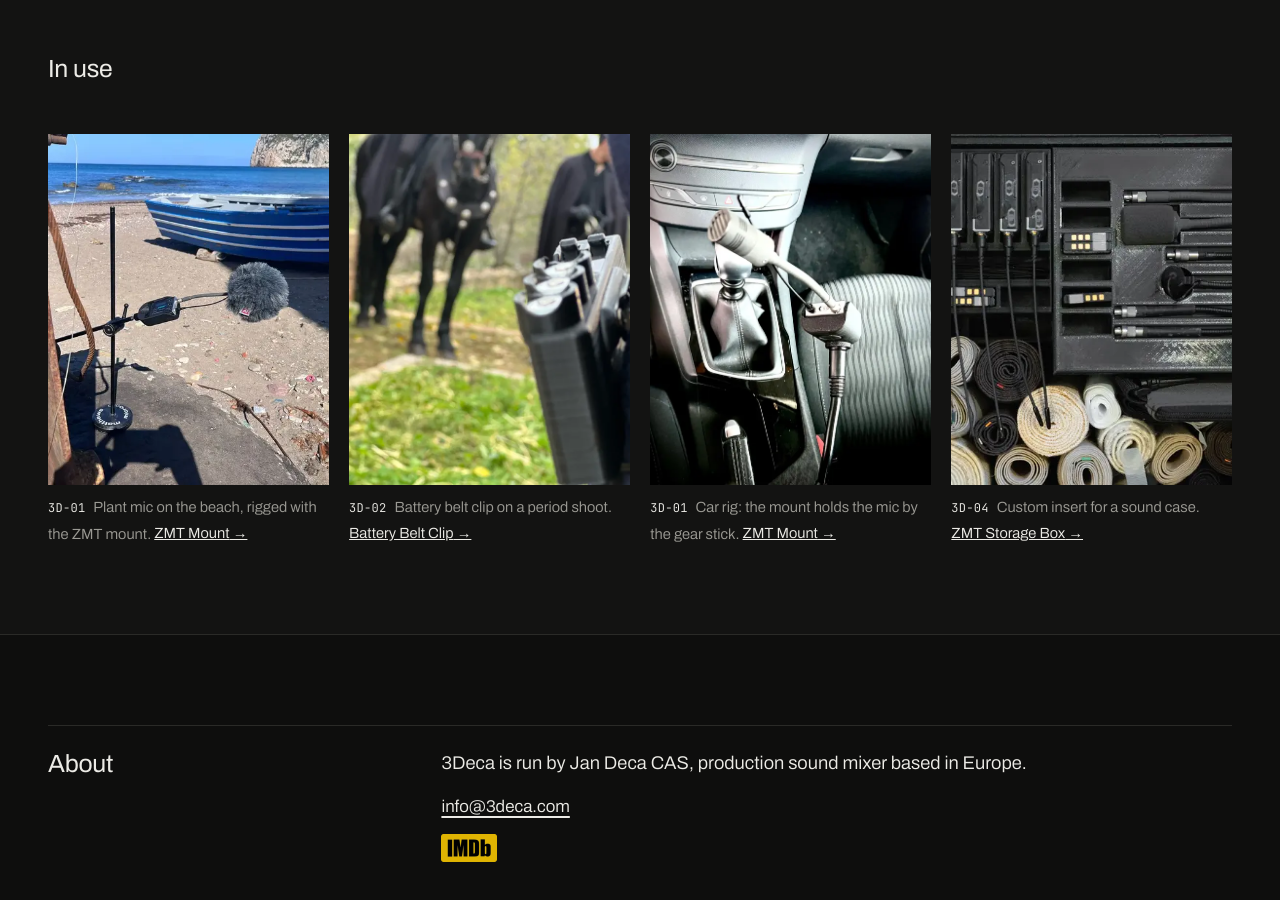
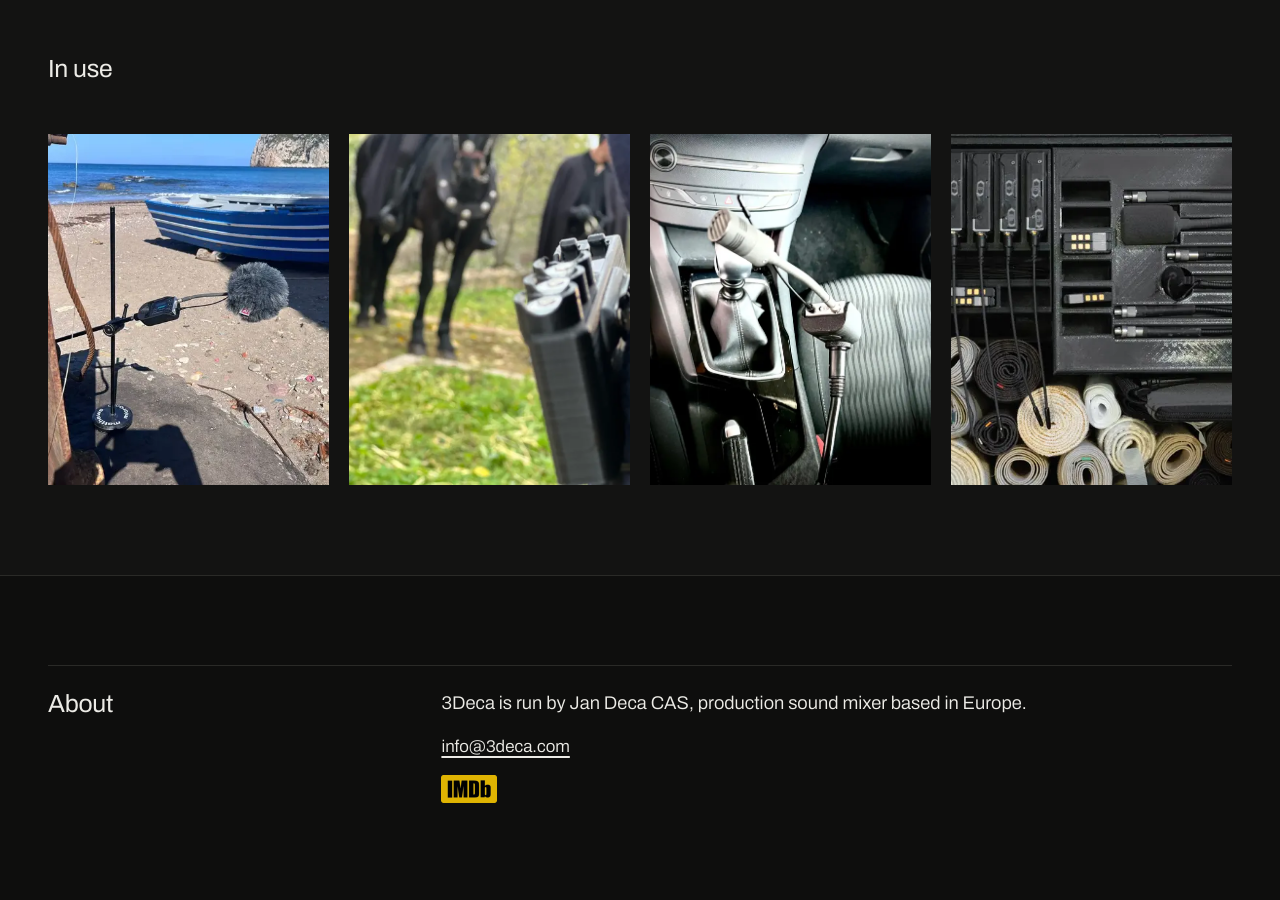
Before and after one commit to decafonia-design/3deca.com, a plain HTML site: page public/index.html in a window 1280 px wide. Shown: the part 1720-2620 px from the top of the page. Drawn offline with Linux system fonts and the light colour scheme.

Commit message:
Remove In use captions and product notes
Co-Authored-By: Claude Opus 5.5 <noreply@anthropic.com>
Claude-Session: https://claude.ai/code/session_01WuJ9pce7WtUGuA7NiUMn65

```diff
--- a/content.json
+++ b/content.json
@@ -305,7 +305,6 @@
           "Carbon / nylon"
         ]
       ],
-      "note": "Custom sizes and radio mic storage box on request.",
       "options": [
         {
           "label": "Size",
@@ -495,7 +494,6 @@
           "Carbon / nylon, support in ABS"
         ]
       ],
-      "note": "Price depends on the number of bays.",
       "options": [
         {
           "label": "Bays",
--- a/public/css/style.css
+++ b/public/css/style.css
@@ -197,7 +197,7 @@ body { font-weight: 350; }
 .uses { list-style: none; margin: 0; padding: 0; display: grid; gap: clamp(14px, 1.6vw, 24px); grid-template-columns: repeat(2, 1fr); }
 @media (min-width: 900px) { .uses { grid-template-columns: repeat(4, 1fr); } }
 .use figure { margin: 0; }
-.use-media { aspect-ratio: 4 / 5; overflow: hidden; background: var(--photo); }
+.use-media { display: block; aspect-ratio: 4 / 5; overflow: hidden; background: var(--photo); }
 .use-media img { width: 100%; height: 100%; object-fit: cover; }
 .use figcaption { margin-top: 0.75rem; font-size: 0.92rem; line-height: 1.45; color: var(--ink-2); }
 .use figcaption .code { color: var(--ink); margin-right: 0.3rem; }
--- a/public/index.html
+++ b/public/index.html
@@ -164,29 +164,13 @@
         <h2 id="use-title" class="section-title">In use</h2>
       </div>
       <ul class="uses" role="list"><li class="use">
-          <figure>
-            <div class="use-media"><img src="img/zmt-mount/02-1600.webp" srcset="img/zmt-mount/02-720.webp 720w, img/zmt-mount/02-1600.webp 1280w" sizes="(min-width: 900px) 25vw, 50vw" width="1280" height="960" alt="On location: a plant mic with a furry windshield rigged on a stand on a beach, next to a blue fishing boat." loading="lazy" decoding="async"></div>
-            <figcaption><span class="code">3D-01</span> Plant mic on the beach, rigged with the ZMT mount.
-              <a href="zmt-mount/">ZMT Mount<span class="sr-only"> product page</span> →</a></figcaption>
-          </figure>
+          <a class="use-media" href="zmt-mount/"><img src="img/zmt-mount/02-1600.webp" srcset="img/zmt-mount/02-720.webp 720w, img/zmt-mount/02-1600.webp 1280w" sizes="(min-width: 900px) 25vw, 50vw" width="1280" height="960" alt="On location: a plant mic with a furry windshield rigged on a stand on a beach, next to a blue fishing boat." loading="lazy" decoding="async"></a>
         </li><li class="use">
-          <figure>
-            <div class="use-media"><img src="img/batterybeltclip/02-1600.webp" srcset="img/batterybeltclip/02-720.webp 591w, img/batterybeltclip/02-1600.webp 1314w" sizes="(min-width: 900px) 25vw, 50vw" width="1314" height="1600" alt="The belt clip worn on set, with a black horse and a costumed actor in the background." loading="lazy" decoding="async"></div>
-            <figcaption><span class="code">3D-02</span> Battery belt clip on a period shoot.
-              <a href="batterybeltclip/">Battery Belt Clip<span class="sr-only"> product page</span> →</a></figcaption>
-          </figure>
+          <a class="use-media" href="batterybeltclip/"><img src="img/batterybeltclip/02-1600.webp" srcset="img/batterybeltclip/02-720.webp 591w, img/batterybeltclip/02-1600.webp 1314w" sizes="(min-width: 900px) 25vw, 50vw" width="1314" height="1600" alt="The belt clip worn on set, with a black horse and a costumed actor in the background." loading="lazy" decoding="async"></a>
         </li><li class="use">
-          <figure>
-            <div class="use-media"><img src="img/zmt-mount/07-1600.webp" srcset="img/zmt-mount/07-720.webp 687w, img/zmt-mount/07-1600.webp 1527w" sizes="(min-width: 900px) 25vw, 50vw" width="1527" height="1600" alt="The mount used as a car rig: a mic positioned next to the gear stick inside a car." loading="lazy" decoding="async"></div>
-            <figcaption><span class="code">3D-01</span> Car rig: the mount holds the mic by the gear stick.
-              <a href="zmt-mount/">ZMT Mount<span class="sr-only"> product page</span> →</a></figcaption>
-          </figure>
+          <a class="use-media" href="zmt-mount/"><img src="img/zmt-mount/07-1600.webp" srcset="img/zmt-mount/07-720.webp 687w, img/zmt-mount/07-1600.webp 1527w" sizes="(min-width: 900px) 25vw, 50vw" width="1527" height="1600" alt="The mount used as a car rig: a mic positioned next to the gear stick inside a car." loading="lazy" decoding="async"></a>
         </li><li class="use">
-          <figure>
-            <div class="use-media"><img src="img/zmtstoragebox/05-1600.webp" srcset="img/zmtstoragebox/05-720.webp 720w, img/zmtstoragebox/05-1600.webp 1600w" sizes="(min-width: 900px) 25vw, 50vw" width="1600" height="1067" alt="A custom storage insert in a sound case: transmitters, mics and coiled cables in fitted bays." loading="lazy" decoding="async"></div>
-            <figcaption><span class="code">3D-04</span> Custom insert for a sound case.
-              <a href="zmtstoragebox/">ZMT Storage Box<span class="sr-only"> product page</span> →</a></figcaption>
-          </figure>
+          <a class="use-media" href="zmtstoragebox/"><img src="img/zmtstoragebox/05-1600.webp" srcset="img/zmtstoragebox/05-720.webp 720w, img/zmtstoragebox/05-1600.webp 1600w" sizes="(min-width: 900px) 25vw, 50vw" width="1600" height="1067" alt="A custom storage insert in a sound case: transmitters, mics and coiled cables in fitted bays." loading="lazy" decoding="async"></a>
         </li></ul>
     </div>
   </section>
```
Also changed, not shown: public/sennheiser-caddy/index.html (+1 -1 lines), public/zmtstoragebox/index.html (+1 -1 lines), 1 other file.
